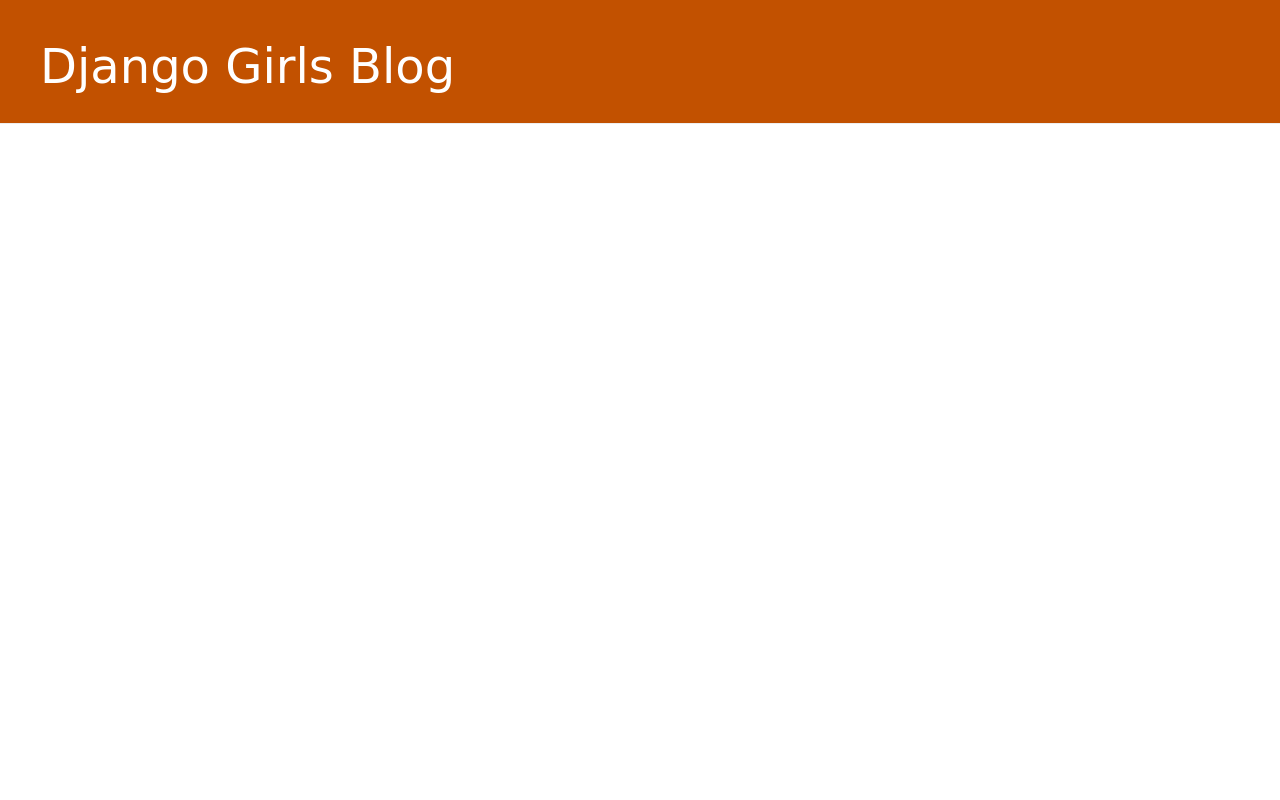
After one commit to annececil/mon-nouveau-blog, a Django app: template blog/templates/blog/base.html in a window 1280 px wide. The commit adds this page. Run offline with Django 3.2, Linux system fonts and the light colour scheme; the template is opened without the code that fills it, so the values that code supplies are empty; some libraries are stand-ins or nearby versions.

Commit message:
Mon app Django Girls, premier commit

```diff
--- /dev/null
+++ b/blog/static/css/blog.css
@@ -0,0 +1,49 @@
+h1 a, h2 a {
+    color: #C25100;
+}
+.page-header {
+    background-color: #C25100;
+    margin-top: 0;
+    padding: 20px 20px 20px 40px;
+}
+
+.page-header h1, .page-header h1 a, .page-header h1 a:visited, .page-header h1 a:active {
+    color: #ffffff;
+    font-size: 36pt;
+    text-decoration: none;
+}
+
+.content {
+    margin-left: 40px;
+}
+
+h1, h2, h3, h4 {
+    font-family: 'Lobster', cursive;
+}
+
+.date {
+    color: #828282;
+}
+
+.save {
+    float: right;
+}
+
+.post-form textarea, .post-form input {
+    width: 100%;
+}
+
+.top-menu, .top-menu:hover, .top-menu:visited {
+    color: #ffffff;
+    float: right;
+    font-size: 26pt;
+    margin-right: 20px;
+}
+
+.post {
+    margin-bottom: 70px;
+}
+
+.post h2 a, .post h2 a:visited {
+    color: #000000;
+}
--- /dev/null
+++ b/blog/templates/blog/base.html
@@ -0,0 +1,22 @@
+{% load static %}
+<html>
+    <head>
+        <title>Django Girls blog</title>
+        <link rel="stylesheet" href="//maxcdn.bootstrapcdn.com/bootstrap/3.2.0/css/bootstrap.min.css">
+        <link rel="stylesheet" href="//maxcdn.bootstrapcdn.com/bootstrap/3.2.0/css/bootstrap-theme.min.css">
+        <link rel="stylesheet" href="{% static 'css/blog.css' %}">
+    </head>
+    <body>
+      <div class="page-header">
+        <h1><a href="/">Django Girls Blog</a></h1>
+    </div>
+    <div class="content container">
+        <div class="row">
+            <div class="col-md-8">
+            {% block content %}
+            {% endblock %}
+            </div>
+        </div>
+    </div>
+    </body>
+</html>
--- a/blog/urls.py
+++ b/blog/urls.py
@@ -2,4 +2,5 @@ from django.urls import path
 from . import views
 urlpatterns = [
     path('', views.post_list, name='post_list'),
+    path('post/<int:pk>/', views.post_detail, name='post_detail'),
 ]
--- a/blog/views.py
+++ b/blog/views.py
@@ -1,6 +1,9 @@
 from django.utils import timezone
-from django.shortcuts import render
+from django.shortcuts import render, get_object_or_404
 from .models import Post
 def post_list(request):
     posts = Post.objects.filter(published_date__lte=timezone.now()).order_by('published_date')
     return render(request, 'blog/post_list.html', {'posts':posts})
+def post_detail(request, pk):
+    post = get_object_or_404(Post, pk=pk)
+    return render(request, 'blog/post_detail.html', {'post': post})
```
Also changed, not shown: blog/templates/blog/post_detail.html (added, +11 -0 lines), blog/templates/blog/post_list.html (+11 -24 lines).
